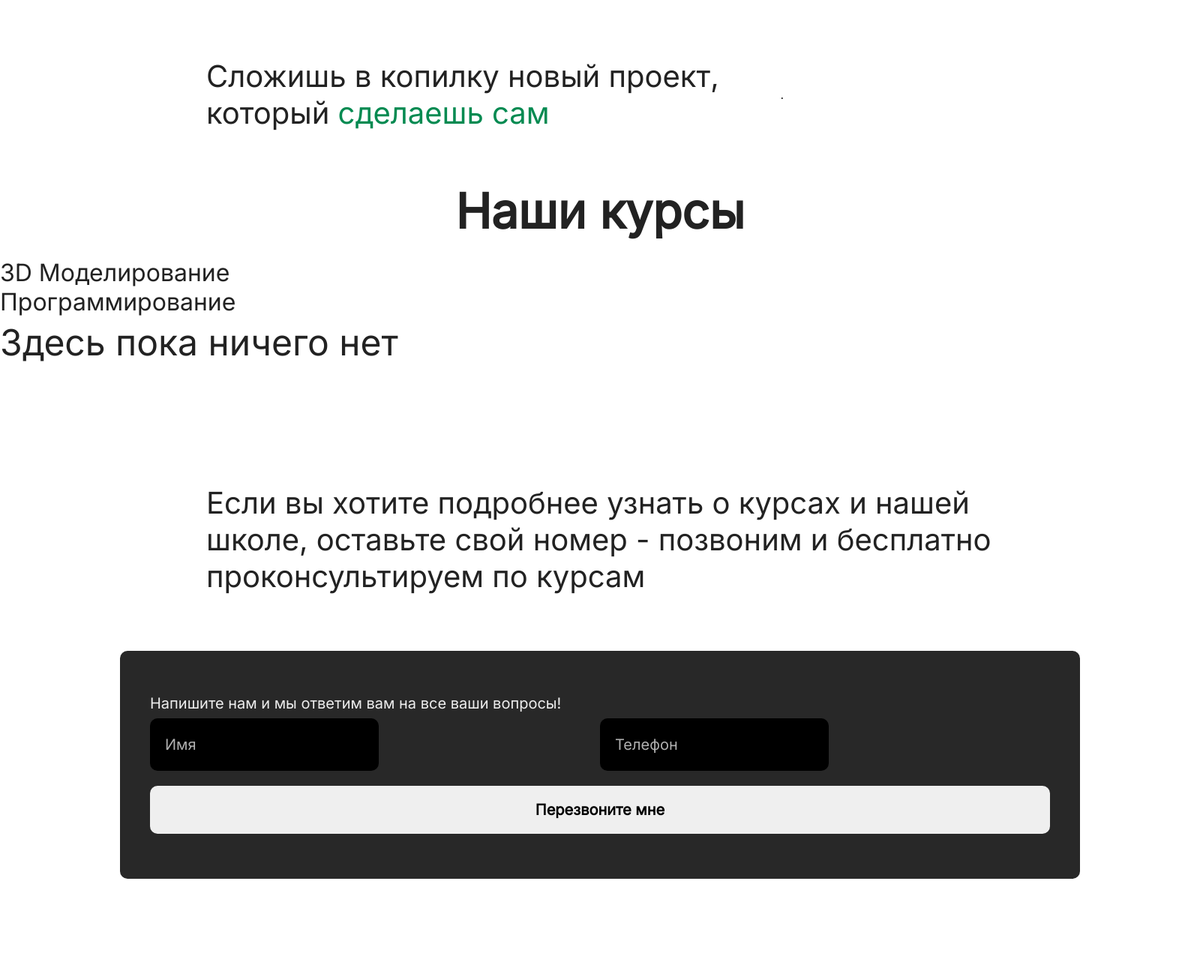
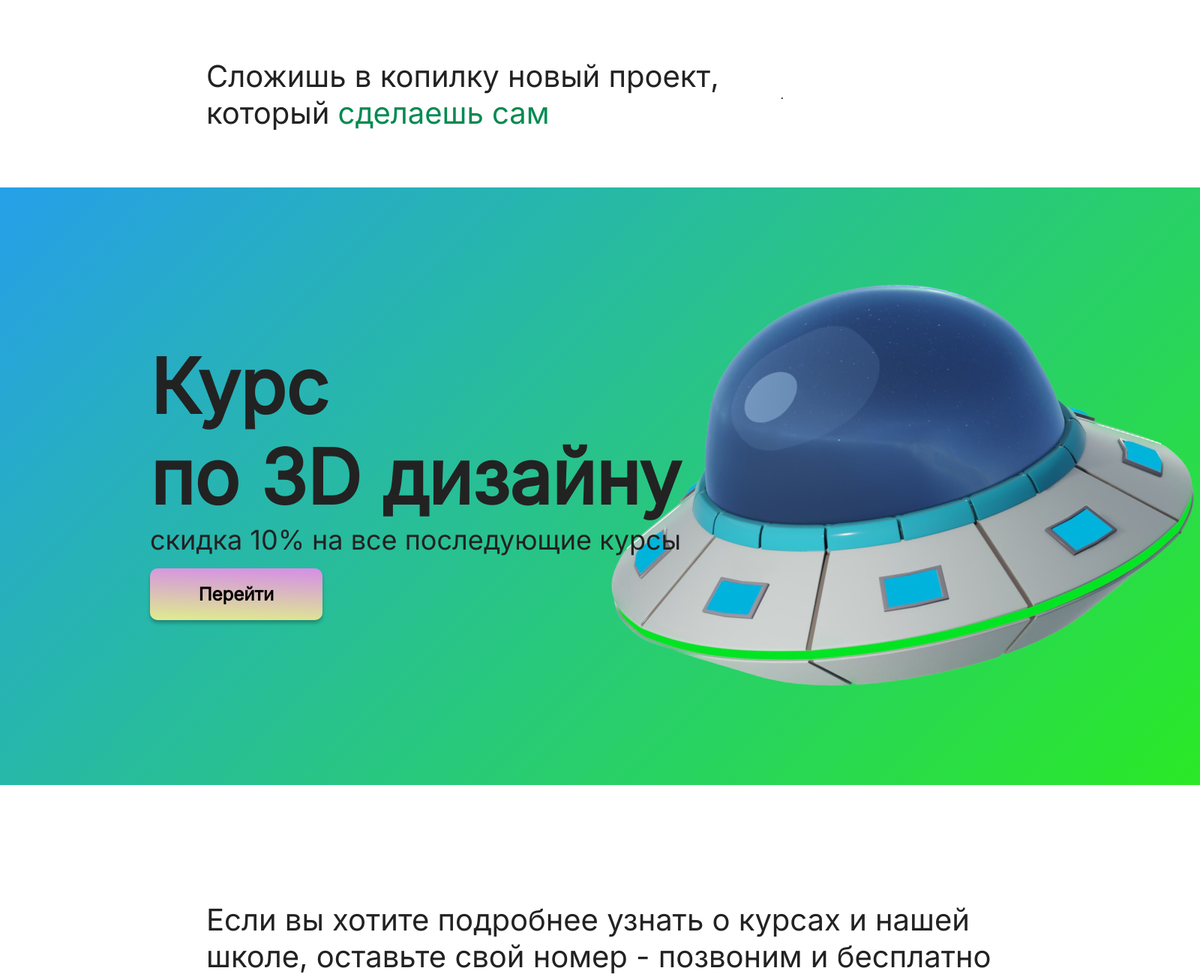
Before and after one commit to casimtsev-co/kasimtsev-co, a Django app: page / in a window 1600 px wide. Shown: the part 2061-3360 px from the top of the page at 75% size. Before the commit the page ends 3233 px from the top, so only its background shows below. Run offline with Django 4.2, Linux system fonts and the light colour scheme.

Commit message:
bug fixes + main-page ad

```diff
--- a/kasimtsev_co/courses/templates/main-page.html
+++ b/kasimtsev_co/courses/templates/main-page.html
@@ -36,7 +36,16 @@
     </li>
   </ul>
 </div>
-<section class = "courses">
+<div id = "course-ad" class = "green-gradient-background">
+  <div class = "container extra-padding ufo-background">
+    <div>
+      <h1 class="extra-heading">Курс<br>по 3D дизайну</h1>
+      <h4>скидка 10% на все последующие курсы</h4>
+    </div>
+    <a href = "{%url 'course'%}" class="button banana-background">Перейти</a>
+  </div>
+</div>
+<!-- <section class = "courses">
   <h1 class = "centered"><b>Наши курсы</b></h1>
   <div class = "section">
     <h3>3D Моделирование</h3>
@@ -50,7 +59,7 @@
         <h2>Здесь пока ничего нет</h2>
       </div>
   </div>
-</section>
+</section> -->
 
 <div class = "container">
 <p class = "big-text">Если вы хотите подробнее узнать о курсах и нашей школе, оставьте свой номер - позвоним и бесплатно проконсультируем по курсам</p>
--- a/kasimtsev_co/static/css/base.css
+++ b/kasimtsev_co/static/css/base.css
@@ -309,6 +309,7 @@ line-height: normal;
 }
 
 .button {
+    text-align: center;
     padding: 20px 15px;
     justify-content: center;
     align-items: center;
@@ -320,6 +321,10 @@ line-height: normal;
     font-style: normal;
     font-weight: 700;
     line-height: normal;
+    display: inline-block;
+    margin: 20px 0;
+    min-width: 200px;
+    font-size: 24px;
 }
 
 .big-text {
@@ -408,7 +413,6 @@ a {
 .extra-heading {
     font-size: 100px;
     padding: 5px 0;
-    color: var(--main-text-color-dark, #FFF);
     text-shadow: 0px 4px 5px 0px rgba(0, 0, 0, 0.65);
     font-family: Inter;
     font-style: normal;
@@ -532,7 +536,7 @@ footer {
     background-repeat: no-repeat;
 }
 
-#course-main-block {
+.ufo-background {
     background-image: url("/static/images/spacecraft.png");
     background-position: right center;
     background-repeat: no-repeat;
@@ -577,3 +581,7 @@ li.locked::after {
     font-size: 24px;
     padding: 0 15px;
 }
+
+.green-gradient-background {
+    background: linear-gradient(315deg, #2AE926 0%, #269FE9 100%);
+}
--- a/kasimtsev_co/users/views.py
+++ b/kasimtsev_co/users/views.py
@@ -10,7 +10,6 @@ def StudentRegistrationView(request):
     form = UserSignupForm()
     if request.method == "POST":
         form = UserSignupForm(request.POST)
-        print(form)
         if form.is_valid():
             user = form.save()
             login(request, user)
@@ -26,7 +25,6 @@ class StudentRegistrationView_old(CreateView):
     def form_valid(self, form):
 
         result = super().form_valid(form)
-        print(result)
         cd = form.cleaned_data
         user = authenticate(username=cd['username'],
                             password=cd['password1'])
```
